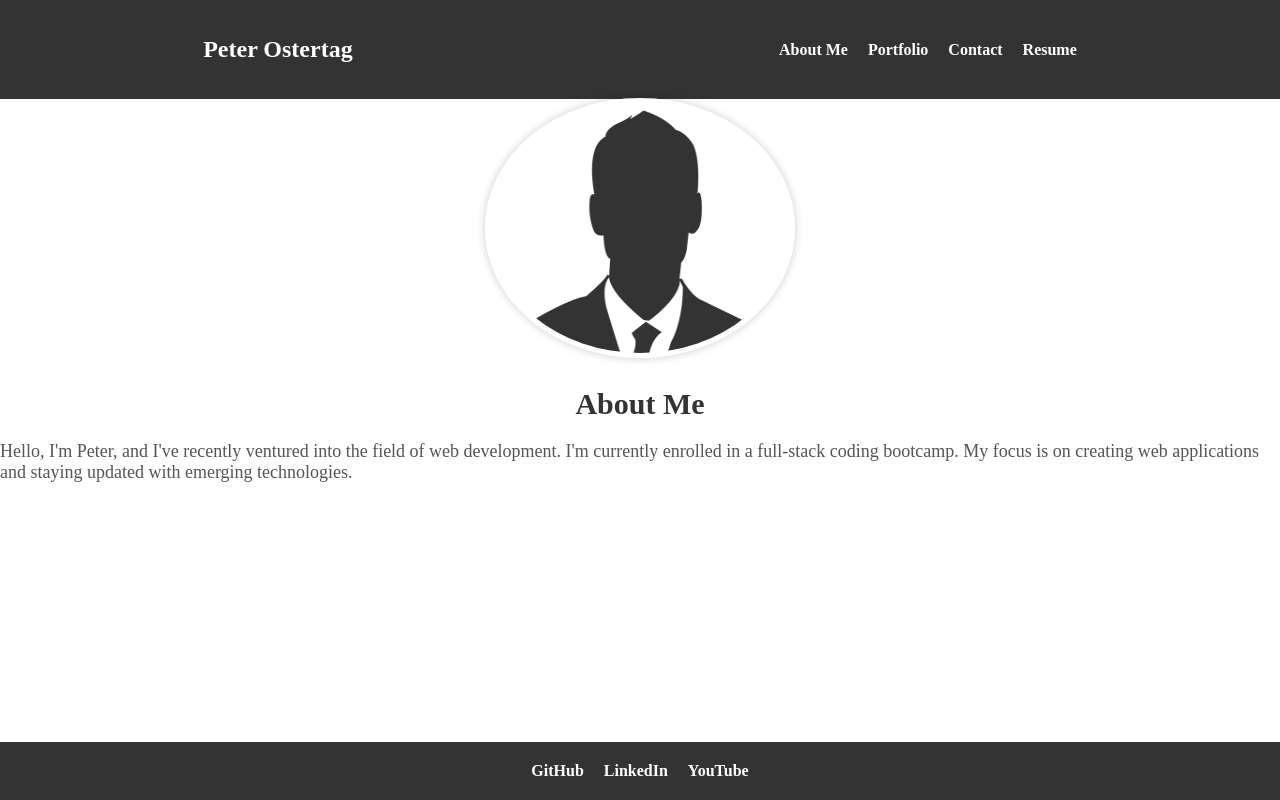
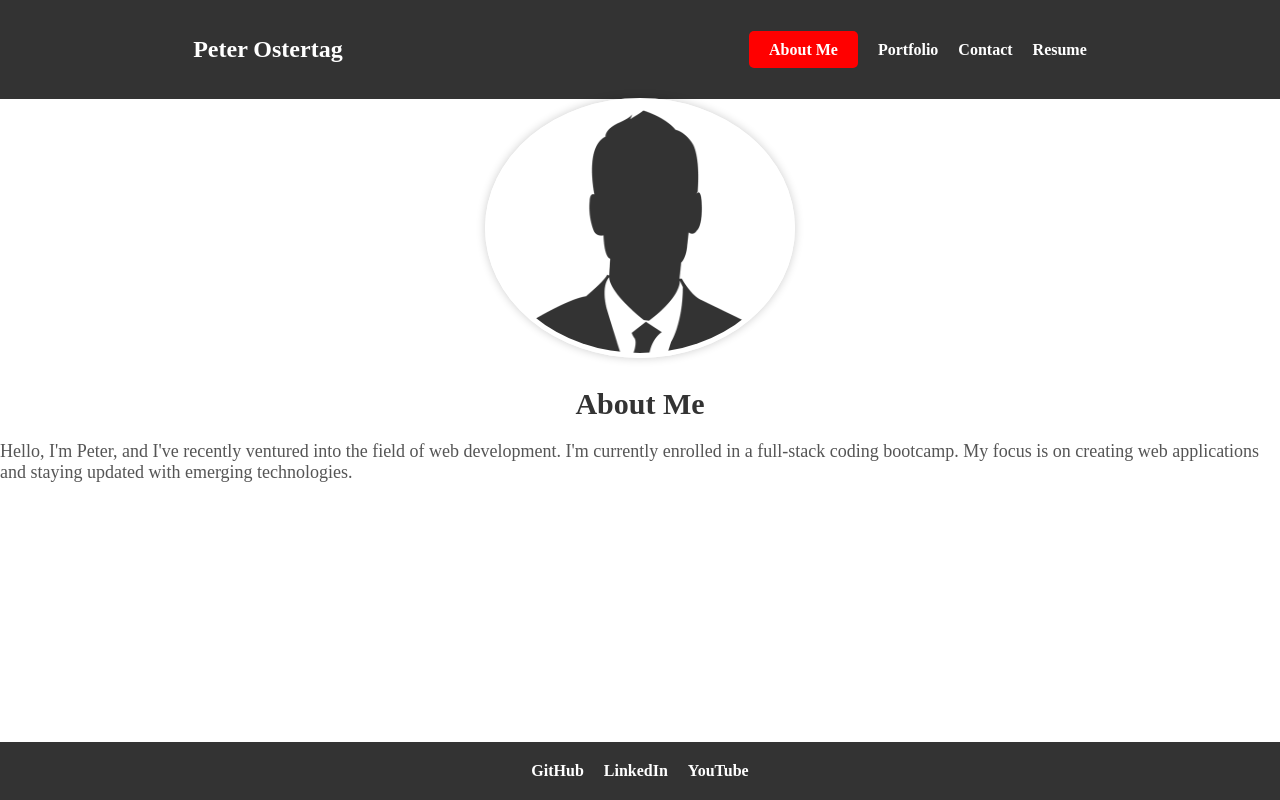
Before and after one commit to PeterOste/React-Portfolio, a React (Create React App) app: page / in a window 1280 px wide. Built offline with nearby package versions, Linux system fonts and the light colour scheme.

Commit message:
Add hover and select tab

```diff
--- a/src/App.css
+++ b/src/App.css
@@ -6,8 +6,11 @@ header {
 }
 
 .active {
-    color: #f00; /* Your preferred color for highlighting */
-    /* Add any other styles you want for the active tab */
+    background-color: #f00;
+    color: #fff;
+    border-radius: 5px; /* Rounded corners */
+    padding: 10px 20px; /* Padding for better readability */
+    transition: background-color 0.3s, color 0.3s; /* Smooth transition effect */
 }
 
 .header-container {
@@ -41,7 +44,11 @@ header {
 }
 
 .header-container nav ul li a:hover {
-    color: #f00;
+    background-color: #f00;
+    color: #fff !important; /* !important to override previous styles */
+    border-radius: 5px;
+    padding: 10px 20px;
+    transition: background-color 0.3s, color 0.3s;
 }
 
 html, body {
--- a/src/components/Header.js
+++ b/src/components/Header.js
@@ -1,8 +1,9 @@
-import React from 'react';
+import React, { useState } from 'react';
 import { Link, useLocation } from 'react-router-dom';
 
 function Header() {
     const location = useLocation();
+    const [activeTab, setActiveTab] = useState(location.pathname);
 
     return (
         <header>
@@ -11,14 +12,19 @@ function Header() {
                 <nav>
                     <ul>
                         <li>
-                <Link to="/" className={location.pathname === '/' ? 'active' : ''}>
+                            <Link
+                                to="/"
+                                className={activeTab === '/' ? 'active' : ''}
+                                onClick={() => setActiveTab('/')}
+                            >
                                 About Me
                             </Link>
                         </li>
                         <li>
                             <Link
                                 to="/portfolio"
-                  className={location.pathname === '/portfolio' ? 'active' : ''}
+                                className={activeTab === '/portfolio' ? 'active' : ''}
+                                onClick={() => setActiveTab('/portfolio')}
                             >
                                 Portfolio
                             </Link>
@@ -26,7 +32,8 @@ function Header() {
                         <li>
                             <Link
                                 to="/contact"
-                  className={location.pathname === '/contact' ? 'active' : ''}
+                                className={activeTab === '/contact' ? 'active' : ''}
+                                onClick={() => setActiveTab('/contact')}
                             >
                                 Contact
                             </Link>
@@ -34,7 +41,8 @@ function Header() {
                         <li>
                             <Link
                                 to="/resume"
-                  className={location.pathname === '/resume' ? 'active' : ''}
+                                className={activeTab === '/resume' ? 'active' : ''}
+                                onClick={() => setActiveTab('/resume')}
                             >
                                 Resume
                             </Link>
```
Lines whose indentation alone changed are shown as unchanged.
